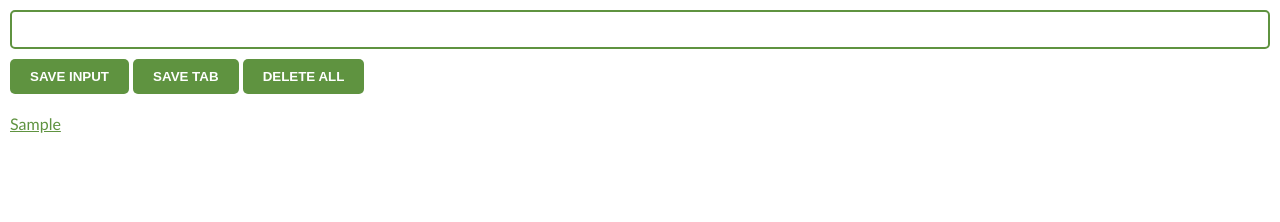
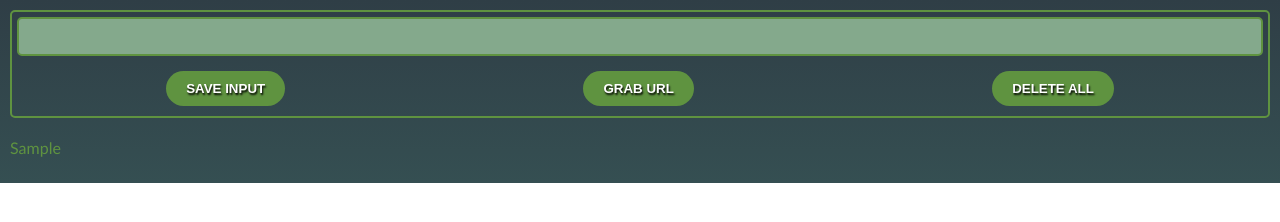
Before and after one commit to lohanivaibhav4/urlBuddy.chrome_ext, a browser extension: page index.html in a window 1280 px wide. Both pictures are taken after typing "Sample" into the empty fields and a click on the button "SAVE INPUT". Drawn offline with Linux system fonts and the light colour scheme.

Commit message:
Finished

```diff
--- a/app.js
+++ b/app.js
@@ -1,17 +1,48 @@
 let saved = [];
 const inputBtn = document.getElementById("saveinput-btn")
+const deleteAllBtn = document.getElementById("deleteAll-btn")
+const grabBtn = document.getElementById("grab-btn");
 const inputEl = document.getElementById("input-el");
-const ulEl = document.getElementById("ul");
+const ulEl = document.getElementById("ul-el");
 
+showSaved();
+
+//GRAB-URL
+
+grabBtn.addEventListener("click",function(){
+    chrome.tabs.query({active : true, currentWindow : true}, function(tabs){
+        saved.push(tabs[0].url)
+        localStorage.setItem("Saved-Links",JSON.stringify(saved))
+        showSaved();
+    })
+
+})
+
+//SAVE-INPUT
 inputBtn.addEventListener("click", function(){
     saved.push(inputEl.value);
     //ulEl.innerHTML += "<li>"+ inputEl.value +"</li>" // Create A Function For This And Calling It
     //showLastSaved();
-    showSaved();
+    localStorage.setItem("Saved-Links",JSON.stringify(saved))
+    showLastSaved();
     inputEl.value = "";
 })
 
+// On Refreshing Tab, Checking Local Storage For Any Previously Saved Links And If Yes, Calling ShowSaved()
+const loadLocal = JSON.parse(localStorage.getItem("Saved-Links"))
+if(loadLocal){
+    saved = loadLocal;
+    showSaved();
+}
 
+deleteAllBtn.addEventListener("dblclick",function(){
+    let itemList = "";
+    ulEl.innerHTML = itemList;
+    localStorage.clear();
+    saved = [];
+})
+
+// Only To Be Called Once, While Page Refresh, Restart
 function showSaved(){
     let listItems = "";
     for( i=0;i<saved.length;i++)
@@ -23,21 +54,13 @@ function showSaved(){
             </a>
         </li>`
     }
+
     ulEl.innerHTML = listItems
 }
 
 // Rendering Only The Newest Item Added To The List (Only Updating Whats Necessary)
 
-
-
-
-
-
-
-
-
-
-function showLastSaved(){
-    const listItem = "<li>"+ inputEl.value +"</li>"
-    ulEl.innerHTML += listItem;
-}
+ function showLastSaved(){
+     const listItem = "<li>"+ inputEl.value +"</li>"
+     ulEl.innerHTML += listItem;
+ }
--- a/index.html
+++ b/index.html
@@ -7,12 +7,17 @@
     <title>URL - Buddy &ThinSpace;&#x1f517;</title>
 </head>
 <body>
-    <input id="input-el" type="text">
-    <button id="saveinput-btn">SAVE INPUT</button>
-    <button id="savetab-btn">SAVE TAB</button>
-    <button id="delete-btn">DELETE ALL</button>
+    <div id="app-div">
+        <input id="input-el" type="text">
+        <div id="btn-div">
+            <button id="saveinput-btn">SAVE INPUT</button>
+            <button id="grab-btn">GRAB URL</button>
+            <button id="deleteAll-btn">DELETE ALL</button>
+        </div>
+    </div>
+
     <div id="list">
-        <ul id="ul">
+        <ul id="ul-el">
 
         </ul>
     </div>
--- a/style.css
+++ b/style.css
@@ -3,6 +3,8 @@ body{
     padding: 10px;
     font-family: 'Gill Sans', 'Gill Sans MT', Calibri, 'Trebuchet MS', sans-serif;
     min-width: 400px;
+    background:linear-gradient(#2f3e46,#354f52);
+    background-repeat: no-repeat;
 }
 input{
     width: 100%;
@@ -12,14 +14,22 @@ input{
     border-radius: 5px;
     padding: 10px;
     box-sizing: border-box;
+    background-color: #84a98c;
+    color: white;
+    text-shadow: 0px 0px 2px black;
 }
 button{
     background-color: #5F9340;
-    border-radius: 5px;
+    border-radius: 30px;
     color: white;
     padding: 10px 20px;
     border: none;
     font-weight: bold;
+    margin: 5px auto;
+    text-shadow: 1px 2px 2px black;
+}
+button:hover{
+    border: 2px solid rgb(4, 71, 25);
 }
 
 ul{
@@ -36,3 +46,14 @@ li a{
     color: #5F9340;
 
 }
+
+#btn-div{
+    display: flex;
+    align-items: center;
+}
+
+#app-div{
+    border: 2px solid #5F9340;
+    border-radius: 5px;
+    padding: 5px;
+}
```
Also changed, not shown: icon.png, manifest.json.
